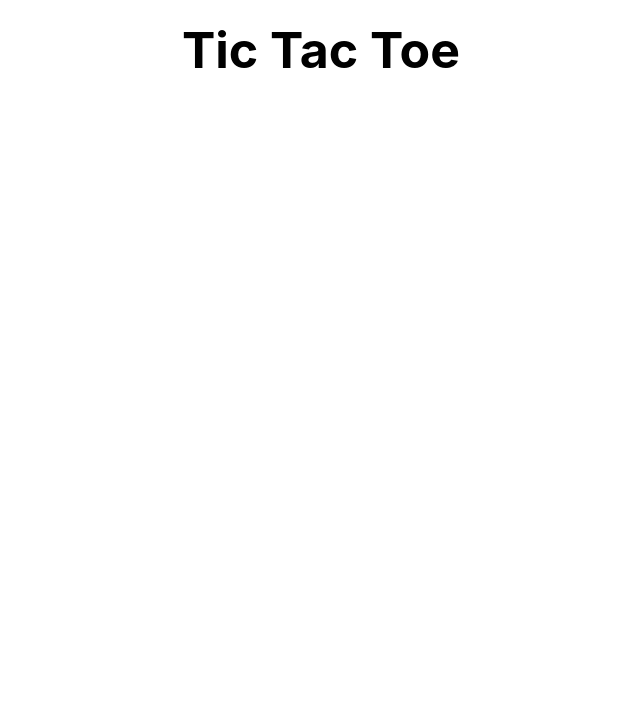
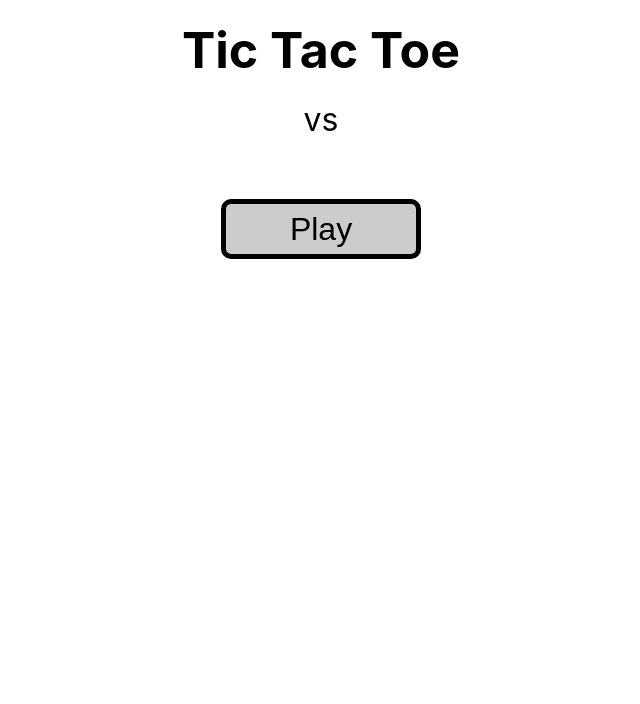
Before and after one commit to Bantchee/Tic-Tac-Toe, a website: page index.html in a window 1280 px wide. Shown: the top 704 px of the page, without its empty margins (319-959 px from the left). Drawn offline with Linux system fonts and the light colour scheme.

Commit message:
Init commit to refactor branch

```diff
--- a/index.html
+++ b/index.html
@@ -4,7 +4,7 @@
     <meta charset="UTF-8">
     <meta http-equiv="X-UA-Compatible" content="IE=edge">
     <meta name="viewport" content="width=device-width, initial-scale=1.0">
-    <title>Tic Tac Toe</title>
+    <title>Re : Tic Tac Toe</title>
 
     <link rel="stylesheet" href="styles/main.css">
     <link rel="stylesheet" href="styles/avatar-modal.css">
@@ -13,8 +13,12 @@
     <link rel="stylesheet" href="styles/home.css">
     <link rel="stylesheet" href="styles/round-over-modal.css">
 
-    <script src="scripts/main.js" defer>
-    </script>
+    <script src="scripts/pubsub.js" defer></script>
+    <script src="scripts/functions.js" defer></script>
+    <script src="scripts/player.js" defer></script>
+    <script src="scripts/gamePage.js" defer></script>
+    <script src="scripts/homePage.js" defer></script>
+    <script src="scripts/main.js" defer></script>
 
 </head>
 <body>
--- a/scripts/functions.js
+++ b/scripts/functions.js
@@ -9,3 +9,88 @@ const setter = (state) => ({
         state[name] = value
     },
 });
+
+// Render Elements to screen
+const render = (state) => ({
+    render: () => {
+        // remove all elements of body
+        let article = document.querySelector('article');
+        while(article.firstChild) {
+            article.removeChild(article.firstChild);
+        }
+
+        // add page
+        article.appendChild(state['page']);
+    },
+});
+
+// Create Page
+const createPage = (state) => ({
+    createPage: (id) => {
+        let page = document.createElement('div');
+        page.id = id;
+        state['page'] = page;
+
+        // Create Children
+        if(id === 'home-page') {
+            homePage.createHomeContainer();
+            homePage.createPlayBtn();
+        } else if(id === 'game-page') {
+
+        }
+    },
+});
+
+const createHomeContainer = (state) => ({
+    createHomeContainer: () => {
+        let container = document.createElement('div');
+        container.classList.add('container')
+        state['page'].appendChild(container);
+        state['container'] = container;
+
+        // Create Children
+        // homePage.createHomePlayer(gamePage.get('playerX'));
+        homePage.createVs();
+        // homePage.createHomePlayer(gamePage.get('playerO'));
+    },
+});
+
+const createPlayBtn = (state) => ({
+    createPlayBtn: () => {
+        let playBtn = document.createElement('button');
+        state['page'].appendChild(playBtn);
+        playBtn.textContent = 'Play';
+        state['play'] = playBtn;
+    },
+});
+const createHomePlayer = (state) => ({
+    createHomePlayer: (player) => {
+        // Div : Player Container
+            // P : Player Symbol + Player Name
+            // Div : Player Customizer Container
+                // Btn : Avatr Picker
+                // Input : Name
+                // Input : Human, Easy AI, Normal AI, Hard AI
+                // Input : Color Picker
+    },
+});
+
+const createVs = (state) => ({
+    createVs: () => {
+        let vsDiv = document.createElement('div');
+        vsDiv.classList.add('vs-div');
+        let vsPara = document.createElement('p');
+        vsPara.textContent = 'vs';
+        vsDiv.appendChild(vsPara);
+
+        state['container'].appendChild(vsDiv);
+        state['vs'] = vsDiv;
+    },
+});
+// createVs
+// - Home Page
+    // - Div Container
+        // Div Player X
+            // Para Vs
+        // Div Player O
+    // Btn Play
--- a/scripts/gamePage.js
+++ b/scripts/gamePage.js
@@ -1,5 +1,7 @@
+// Module
 const gamePage = (() => {
     let state = {
+        page: null,
         board: [
             ['', '', ''],
             ['', '', ''],
@@ -12,6 +14,8 @@ const gamePage = (() => {
         roundOver: false,
         roundWinner: null,
         gameWinnder: null,
+        playerX : Player('x', 'human', 'Player X', '', ''),
+        playerO : Player('o', 'human', 'Player O', '', ''),
     }
 
     const resetBoard = () => {
@@ -22,27 +26,11 @@ const gamePage = (() => {
         ];
     };
 
-    const renderGame = () => {
-        // Remove First Child of ArticleElement
-        // Which is Div.game
-        gamePage.articleElement.firstChild.remove();
-
-        // Render Components of Game Page
-    };
-
-    const addRoundComponent = () => {
-
-    };
-
-    const addBoardComponent = () => {
-
-    };
-
-    const addPlayerComponents = () => {
-
-    };
-
     return Object.assign(
         {state},
+        getter(state),
+        setter(state),
+        render(state),
+        createPage(state)
     )
 })();
--- a/scripts/homePage.js
+++ b/scripts/homePage.js
@@ -1,7 +1,23 @@
+// Module
 const homePage = (() => {
     let state = {
-        article: document.getElementsByName('article'),
+        page: null,
+        container: null,
+        playerX: null,
+        vs: null,
+        PlayerO: null,
+        playBtn: null,
     };
 
-
+    return Object.assign(
+        {state},
+        getter(state),
+        setter(state),
+        render(state),
+        createPage(state),
+        createHomeContainer(state),
+        createPlayBtn(state),
+        createHomePlayer(state),
+        createVs(state),
+    );
 })();
--- /dev/null
+++ b/scripts/main.js
@@ -0,0 +1,3 @@
+homePage.createPage('home-page');
+gamePage.createPage('game-page');
+homePage.render();
--- a/styles/home.css
+++ b/styles/home.css
@@ -1,4 +1,4 @@
-.home-article {
+#home-page {
     display: flex;
     flex-direction: column;
     align-items: center;
@@ -7,34 +7,34 @@
     row-gap: 60px;
 }
 
-.home-article .container {
+#home-page .container {
     display: flex;
     column-gap: 50px;
 }
 
-.home-article .container .vs-div {
+#home-page .container .vs-div {
     display: flex;
     align-items: center;
 }
 
-.home-article .container .vs-div .vs-text {
+#home-page .container .vs-div p {
     font-size: 32px;
     padding: 0px;
     margin: 0px;
 }
 
-.home-article .container .player {
+#home-page .container .player {
     width: 400px;
 }
 
-.home-article .container .player .player-title {
+#home-page .container .player .player-title {
     padding: 0px;
     margin: 0px;
     font-size: 30px;
     text-align: center;
 }
 
-.home-article .container .player .player-boarder {
+#home-page .container .player .player-boarder {
     border: 5px solid black;
     border-radius: 10px;
     padding: 20px;
@@ -45,7 +45,7 @@
     column-gap: 20px;
 }
 
-.home-article .container .player .player-boarder .avatar-btn {
+#home-page .container .player .player-boarder .avatar-btn {
     grid-area: "avatar";
 
     background-color: #fff;
@@ -54,23 +54,23 @@
     cursor: pointer;
 }
 
-.home-article .container .player .player-boarder .avatar-btn:hover {
+#home-page .container .player .player-boarder .avatar-btn:hover {
     background-color: rgb(216, 214, 214);
 }
 
-.home-article .container .player .player-boarder .avatar-btn img {
+#home-page .container .player .player-boarder .avatar-btn img {
     width: 100px;
     height: 100px;
 }
 
-.home-article .container .player .player-boarder .inputs {
+#home-page .container .player .player-boarder .inputs {
     grid-area: "inputs";
     display: grid;
 
     row-gap: 5px;
 }
 
-.home-article .container .player .player-boarder .inputs input {
+#home-page .container .player .player-boarder .inputs input {
     border: 1px solid black;
     border-radius: 5px;
     font-size: 20px;
@@ -80,7 +80,7 @@
     margin: 0px;
 }
 
-.home-article .container .player .player-boarder .inputs select {
+#home-page .container .player .player-boarder .inputs select {
     border: 1px solid black;
     border-radius: 5px;
     font-size: 20px;
@@ -90,7 +90,7 @@
     margin: 0px;
 }
 
-.home-article .container .player .player-boarder .inputs input[type="color"] {
+#home-page .container .player .player-boarder .inputs input[type="color"] {
     width: 25px;
     padding: 0px;
     margin: 0px;
@@ -98,13 +98,13 @@
     /* border: none; */
 }
 
-.home-article .container .player .player-boarder .inputs .div-color {
+#home-page .container .player .player-boarder .inputs .div-color {
     display: flex;
     align-items: center;
 }
 
 /* Play Button */
-.home-article .play-btn {
+#home-page button {
     width: 200px;
     height: 60px;
     border: 5px solid black;
@@ -118,6 +118,6 @@
     align-self: center;
 }
 
-.home-article .play-btn:hover {
+#home-page button {
     background-color: #ccc;
 }
```
Also changed, not shown: scripts/player.js (+7 -3 lines).
